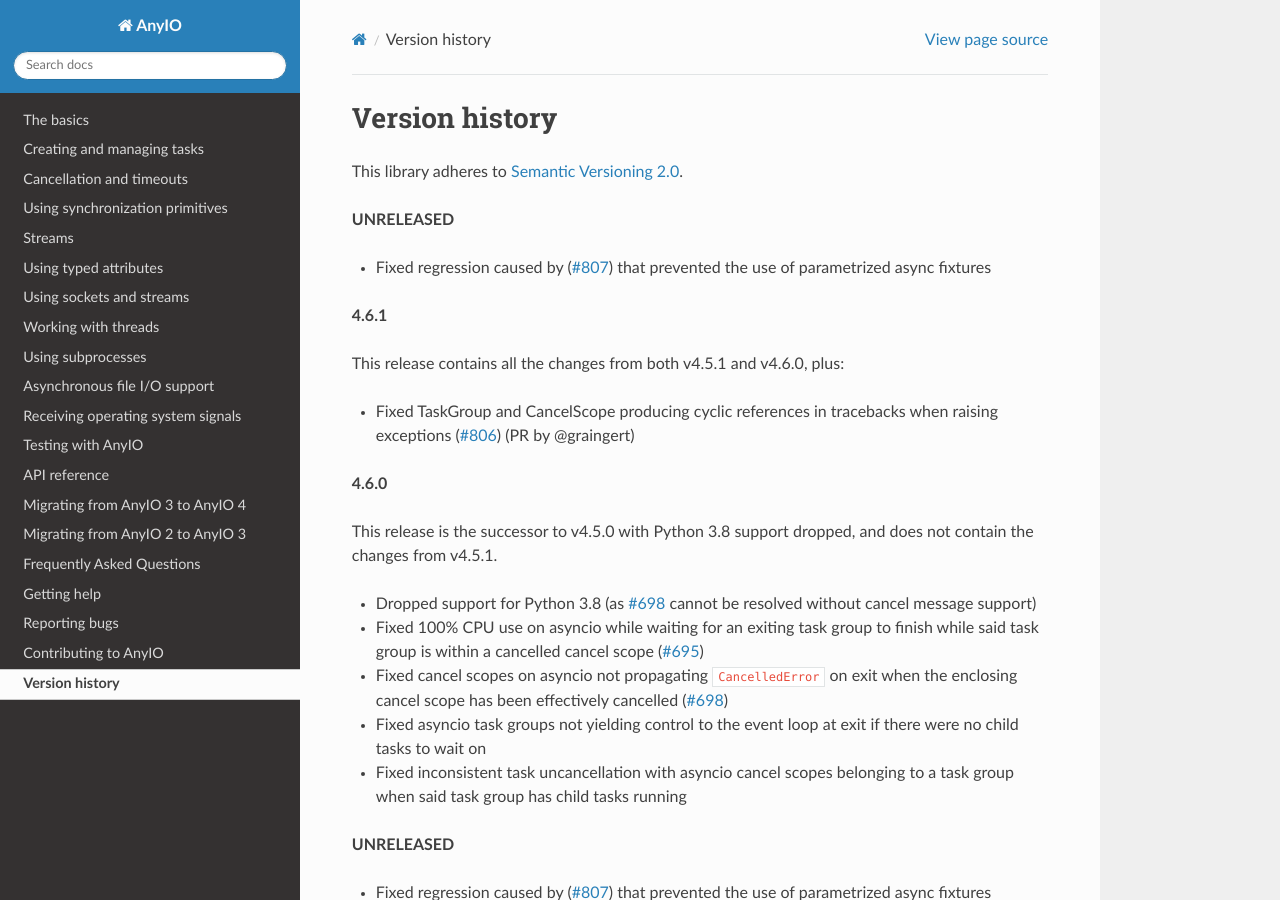
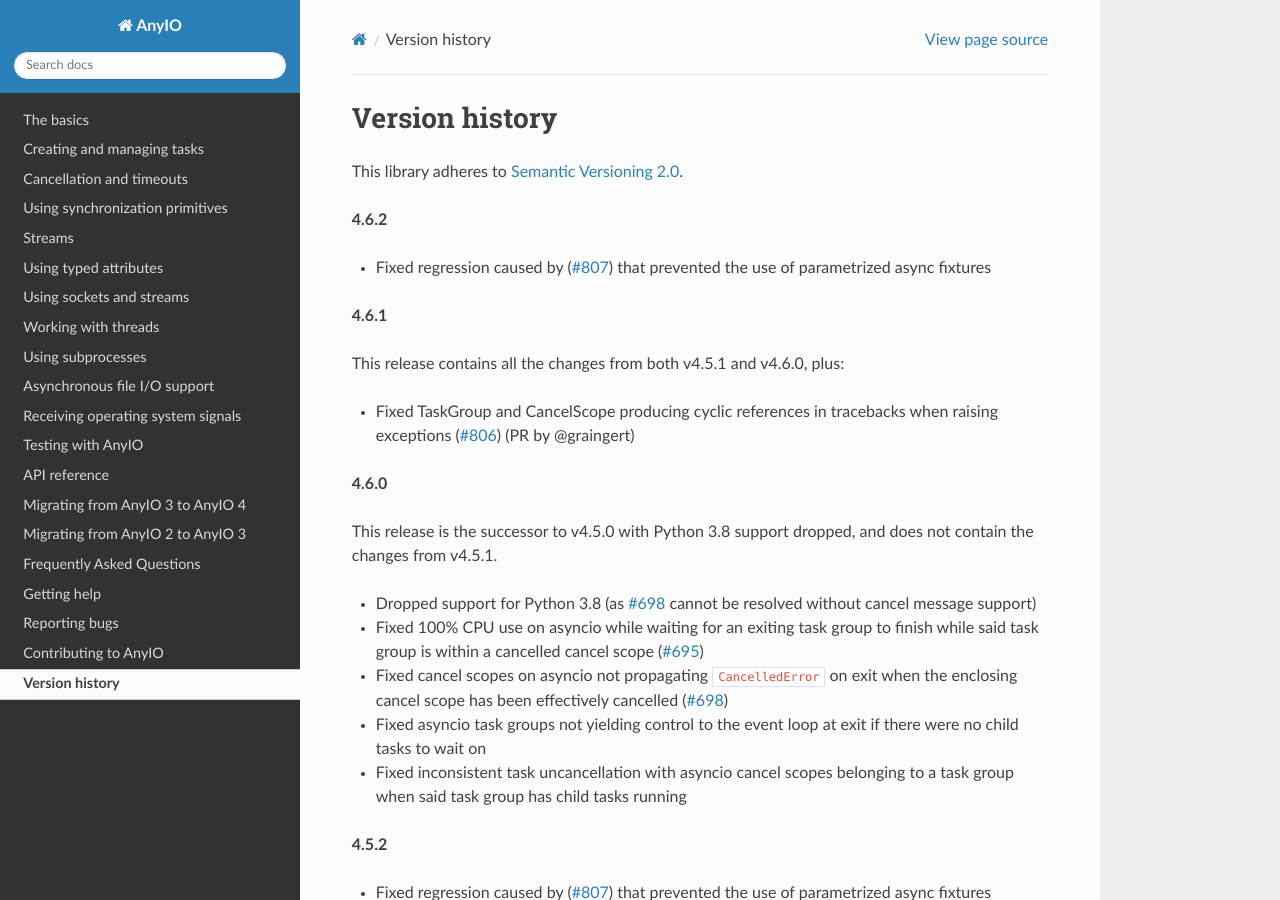
Before and after one commit to agronholm/anyio, a Sphinx documentation site: the page built from docs/versionhistory.rst, in a window 1280 px wide and 900 px high. Built offline with Sphinx 7.4.7 and the Read the Docs theme 3.1.0, drawn with Linux system fonts in a browser that asks for light colours; the version number could not be read and is left out.

Commit message:
Bumped up the version

```diff
--- a/docs/versionhistory.rst
+++ b/docs/versionhistory.rst
@@ -3,7 +3,7 @@
 
 This library adheres to `Semantic Versioning 2.0 <http://semver.org/>`_.
 
-**UNRELEASED**
+**4.6.2**
 
 - Fixed regression caused by (`#807 <https://github.com/agronholm/anyio/pull/807>`_)
   that prevented the use of parametrized async fixtures
@@ -35,7 +35,7 @@
 - Fixed inconsistent task uncancellation with asyncio cancel scopes belonging to a
   task group when said task group has child tasks running
 
-**UNRELEASED**
+**4.5.2**
 
 - Fixed regression caused by (`#807 <https://github.com/agronholm/anyio/pull/807>`_)
   that prevented the use of parametrized async fixtures
```
